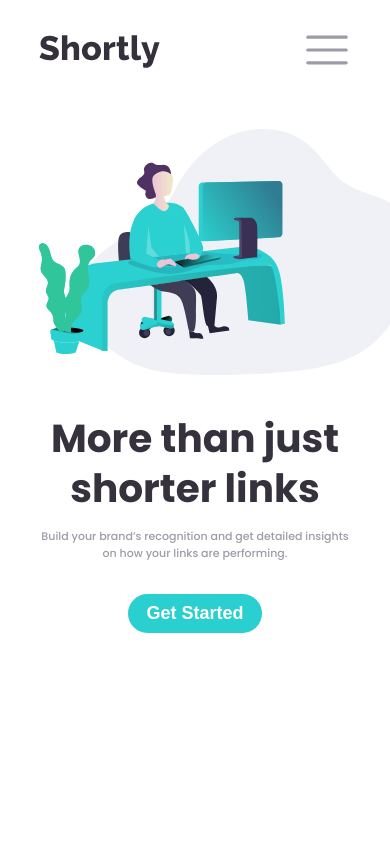
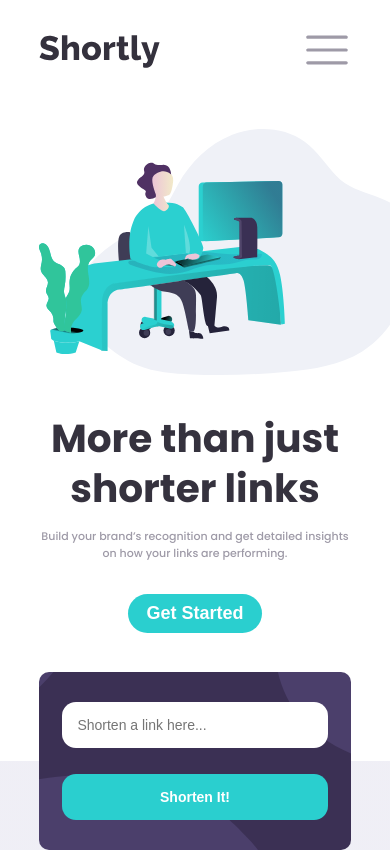
Before and after one commit to 0mar-5/Frontend-Mentor-Shortly-URL-shortening-API-Challenge, a React (Vite) app: page / in a window 390 px wide. Shown: the top 850 px of the page. Built offline with nearby package versions, Linux system fonts and the light colour scheme.

Commit message:
adding Shorten component

```diff
--- a/src/App.jsx
+++ b/src/App.jsx
@@ -1,5 +1,6 @@
 import Hero from "./components/Hero/Hero";
 import Nav from "./components/Navigation/Nav";
+import ShortenURL from "./components/ShortenURL/ShortenURL";
 
 function App() {
   return (
@@ -7,6 +8,7 @@ function App() {
       <Nav />
       <main>
         <Hero />
+        <ShortenURL />
       </main>
     </>
   );
--- a/src/components/Hero/Hero.css
+++ b/src/components/Hero/Hero.css
@@ -42,7 +42,7 @@
   max-width: 120%;
 }
 
-/* Large devices (desktops, less than 1200px) */
+/* Large devices (desktops, less than 1235px) */
 @media (max-width: 1235px) {
   html {
     font-size: 13px;
--- /dev/null
+++ b/src/components/ShortenURL/ShortURLResult.css
@@ -0,0 +1,65 @@
+.shorter-url-container {
+  margin-top: 2rem;
+  padding: 25px;
+  background-color: #fff;
+  color: var(--Primary-color-darkViolet);
+  display: flex;
+  gap: 1rem;
+  justify-content: space-between;
+  align-items: center;
+  border-radius: 9px;
+}
+.short-url {
+  margin-left: 45%;
+  color: var(--Primary-color-cyan);
+}
+.btn-copy {
+  border: none;
+  padding: 10px 30px;
+  border-radius: 9px;
+  background-color: var(--Primary-color-cyan);
+  color: var(--Light-Gray-bg);
+  font-size: 16px;
+  font-weight: bold;
+  cursor: pointer;
+}
+.btn-copy:hover {
+  background-color: hsl(180, 84%, 52%);
+}
+
+/* Large devices (desktops, less than 1235px) */
+@media (max-width: 1235px) {
+  .short-url {
+    margin-left: 40%;
+  }
+}
+/* Medium devices (tablets, less than 1090px) */
+@media (max-width: 1090px) {
+  .shorter-url-container {
+    padding: 20px;
+    justify-content: center;
+  }
+  .short-url {
+    margin-left: 33%;
+  }
+}
+
+/* Small devices (landscape phones, less than 835px) */
+@media (max-width: 835px) {
+  .short-url {
+    margin-left: 23%;
+  }
+}
+
+@media (max-width: 730px) {
+  .short-url {
+    margin-left: 0;
+  }
+  .shorter-url-container {
+    flex-direction: column;
+    align-items: flex-start;
+  }
+  .btn-copy {
+    width: 100%;
+  }
+}
--- /dev/null
+++ b/src/components/ShortenURL/ShortURLResult.jsx
@@ -0,0 +1,13 @@
+import "./ShortURLResult.css";
+
+function ShortURLResult() {
+  return (
+    <div className="shorter-url-container">
+      <div className="url">https://www.testlink.com</div>
+      <div className="short-url">https:/short/k4fasaxd</div>
+      <button className="btn-copy">Copy</button>
+    </div>
+  );
+}
+
+export default ShortURLResult;
--- /dev/null
+++ b/src/components/ShortenURL/ShortenURL.css
@@ -0,0 +1,80 @@
+.shorten-container {
+  margin-top: 3rem;
+  background-image: linear-gradient(
+    to bottom,
+    white 0%,
+    white 50%,
+    var(--Light-Gray-bg) 50%,
+    var(--Light-Gray-bg) 100%
+  );
+}
+.container-move {
+  transform: translateY(20%);
+}
+
+.shorten {
+  display: flex;
+  gap: 2rem;
+  justify-content: center;
+  padding: 50px 0;
+  border-radius: 10px;
+  background-image: url("../../images/bg-boost-desktop.svg");
+  background-size: cover;
+  background-position: center;
+  background-color: var(--Primary-color-darkViolet);
+}
+
+.input-shorten {
+  width: 75%;
+  padding: 15px;
+  border-radius: 14px;
+  border: none;
+  font-size: 18px;
+}
+.shorten-btn {
+  border: none;
+  padding: 20px;
+  border-radius: 14px;
+  background-color: var(--Primary-color-cyan);
+  color: #fff;
+  font-size: 22px;
+  font-weight: bold;
+  cursor: pointer;
+}
+.shorten-btn:hover {
+  background-color: hsl(180, 84%, 52%);
+}
+
+/* Medium devices (tablets, less than 1090px) */
+@media (max-width: 1090px) {
+  .shorten {
+    padding: 40px 0;
+  }
+  .input-shorten {
+    width: 70%;
+    font-size: 16px;
+  }
+  .shorten-btn {
+    padding: 15px;
+    font-size: 19px;
+  }
+}
+
+/* Small devices (landscape phones, less than 835px) */
+@media (max-width: 835px) {
+  .shorten {
+    padding: 30px 0;
+  }
+}
+
+@media (max-width: 730px) {
+  .shorten {
+    flex-direction: column;
+    align-items: center;
+  }
+  .input-shorten,
+  .shorten-btn {
+    width: 85%;
+    font-size: 14px;
+  }
+}
--- /dev/null
+++ b/src/components/ShortenURL/ShortenURL.jsx
@@ -0,0 +1,27 @@
+import { useState } from "react";
+import ShortURLResult from "./ShortURLResult";
+import "./ShortenURL.css";
+function ShortenURL() {
+  const [showResult, setShowResult] = useState(false);
+  const handleSubmit = function (e) {
+    e.preventDefault();
+    setShowResult(!showResult);
+  };
+  return (
+    <section className="shorten-container">
+      <div className={`${showResult && "container-move"} container`}>
+        <form className="shorten" onSubmit={handleSubmit}>
+          <input
+            className="input-shorten"
+            type="text"
+            placeholder="Shorten a link here..."
+          />
+          <button className="shorten-btn">Shorten It!</button>
+        </form>
+        {showResult && <ShortURLResult />}
+      </div>
+    </section>
+  );
+}
+
+export default ShortenURL;
```
Also changed, not shown: src/images/bg-boost-desktop.svg (added).
